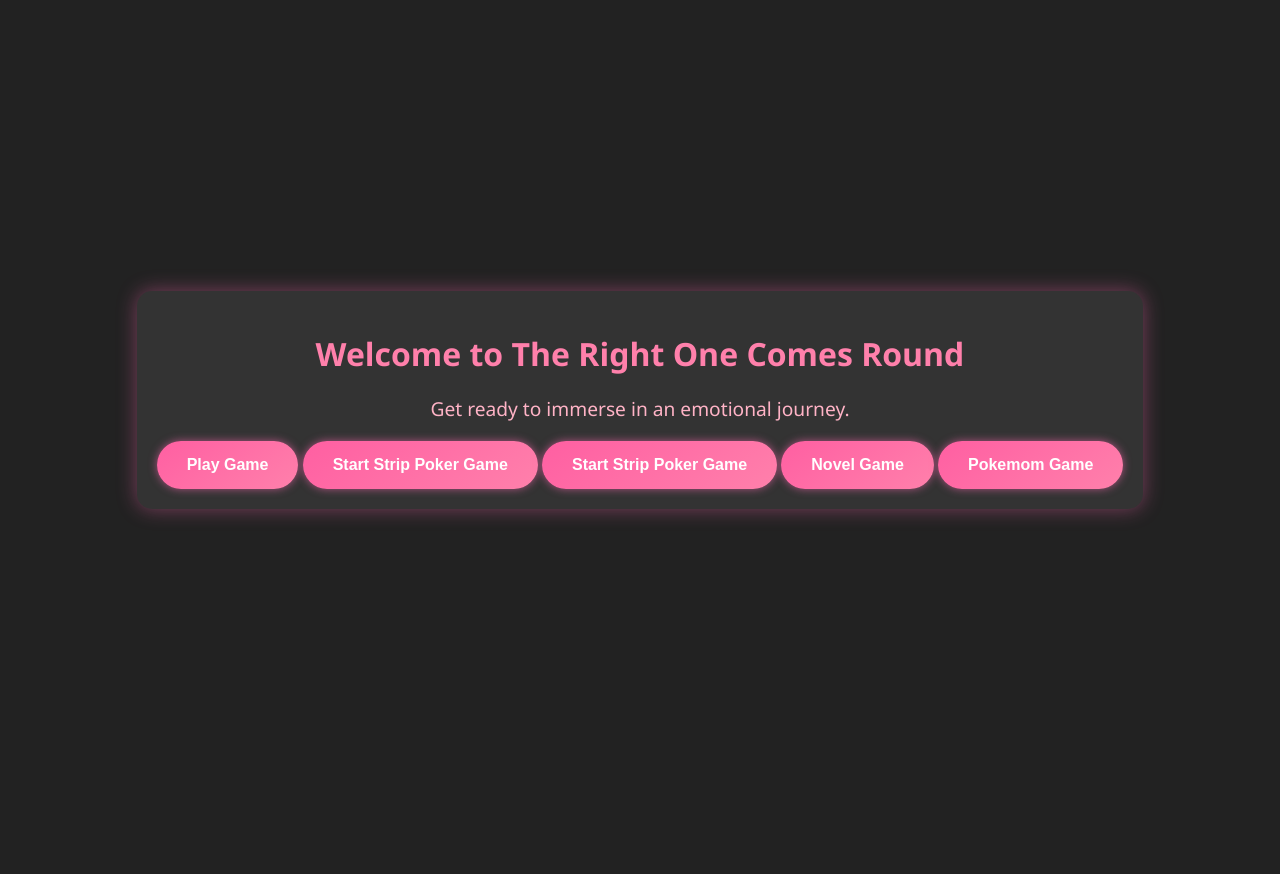
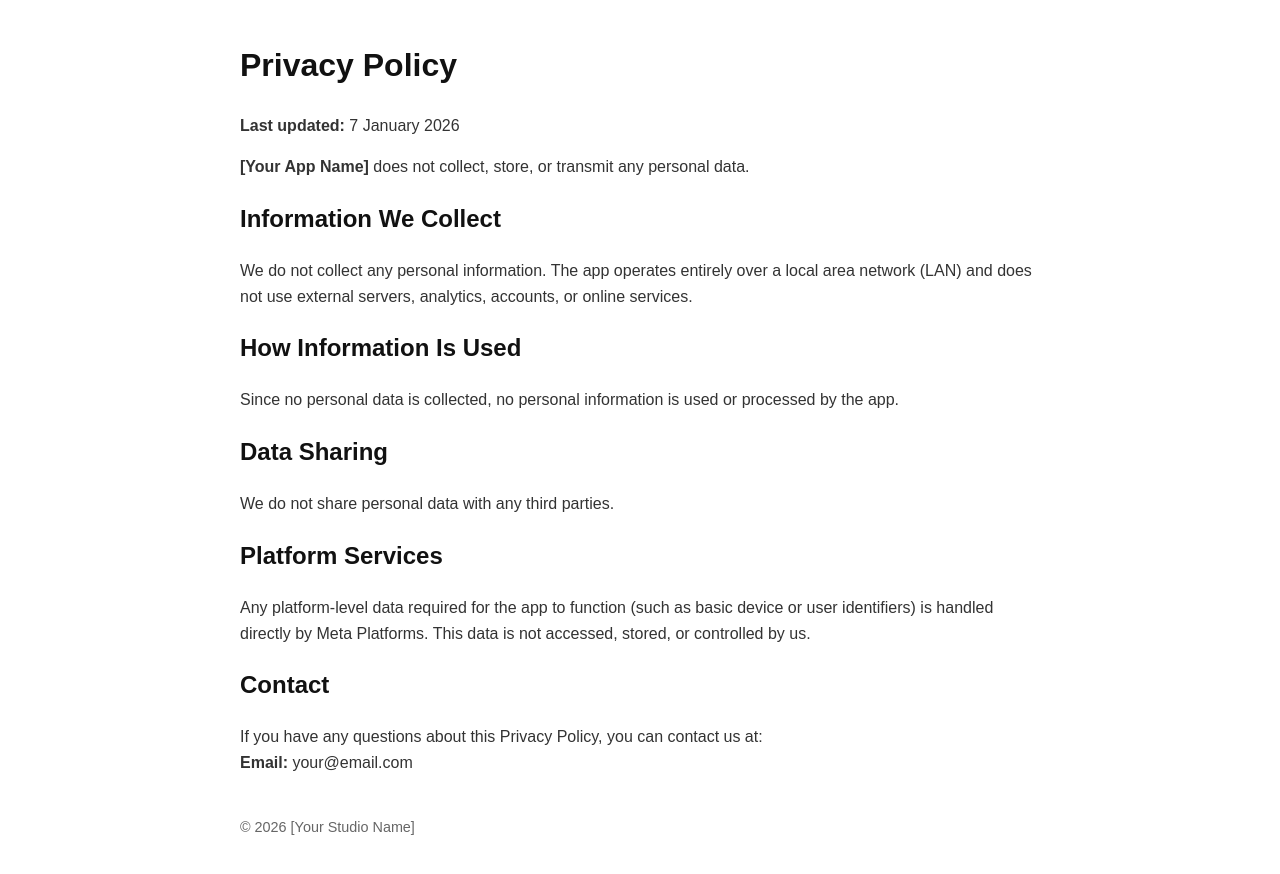
Before and after one commit to Ace475/Dog, a plain HTML site: page index.html in a window 1280 px wide. Before the commit the page ends 800 px from the top, so only its background shows below. Drawn offline with Linux system fonts and the light colour scheme.

Commit message:
Update index.html

```diff
--- a/index.html
+++ b/index.html
@@ -1,76 +1,66 @@
 <!DOCTYPE html>
 <html lang="en">
 <head>
-  <meta charset="UTF-8" />
-  <meta name="viewport" content="width=device-width, initial-scale=1.0" />
-  <title>Play The Right One Comes Round</title>
+    <meta charset="UTF-8">
+    <meta name="viewport" content="width=device-width, initial-scale=1.0">
+    <title>Privacy Policy</title>
     <style>
         body {
-      font-family: 'Segoe UI', sans-serif;
-      background-color: #222;
-      color: #eee;
-      display: flex;
-      justify-content: center;
-      align-items: center;
-      height: 100vh;
-      margin: 0;
+            font-family: Arial, sans-serif;
+            max-width: 800px;
+            margin: 40px auto;
+            padding: 0 20px;
+            line-height: 1.6;
+            color: #333;
         }
-
-    .container {
-      text-align: center;
-      padding: 20px;
-      background-color: #333;
-      border-radius: 15px;
-      box-shadow: 0 0 20px rgba(255, 105, 180, 0.4);
+        h1, h2 {
+            color: #111;
         }
-
-    h1 {
-      color: #ff80ab;
-      font-size: 2rem;
-      margin-bottom: 20px;
-    }
-
-    button {
-      background: linear-gradient(145deg, #ff5fa2, #ff80ab);
-      color: white;
-      border: none;
-      padding: 15px 30px;
-      border-radius: 25px;
-      cursor: pointer;
-      font-size: 1rem;
-      font-weight: bold;
-      box-shadow: 0 0 8px rgba(255, 105, 180, 0.6);
-      transition: all 0.3s ease;
-    }
-
-    button:hover {
-      transform: scale(1.1);
-      box-shadow: 0 0 12px rgba(255, 105, 180, 0.8);
-    }
-
-    p {
-      font-size: 1.2rem;
-      color: #ffb3c6;
+        footer {
+            margin-top: 40px;
+            font-size: 0.9em;
+            color: #666;
         }
     </style>
 </head>
 <body>
 
-  <div class="container">
-    <h1>Welcome to The Right One Comes Round</h1>
-    <p>Get ready to immerse in an emotional journey.</p>
-    <button onclick="startGame()">Play Game</button>
-   <button onclick="window.location.href='StripPokerGame.html'">Start Strip Poker Game</button>
-    <button onclick="window.location.href='sliding_puzzle_game.html'">Start Strip Poker Game</button>
-   <button onclick="window.location.href='visual_novel_game'">Novel Game</button>
-    <button onclick="window.location.href='pokemon_mobile_game.html'">Pokemom Game</button>
-  </div>
+<h1>Privacy Policy</h1>
+<p><strong>Last updated:</strong> 7 January 2026</p>
 
-  <script>
-    function startGame() {
-      window.location.href = 'game.html';  // Path to your game file
-    }
-  </script>
+<p>
+<strong>[Your App Name]</strong> does not collect, store, or transmit any personal data.
+</p>
+
+<h2>Information We Collect</h2>
+<p>
+We do not collect any personal information. The app operates entirely over a local area network (LAN) and does not use external servers, analytics, accounts, or online services.
+</p>
+
+<h2>How Information Is Used</h2>
+<p>
+Since no personal data is collected, no personal information is used or processed by the app.
+</p>
+
+<h2>Data Sharing</h2>
+<p>
+We do not share personal data with any third parties.
+</p>
+
+<h2>Platform Services</h2>
+<p>
+Any platform-level data required for the app to function (such as basic device or user identifiers) is handled directly by Meta Platforms. This data is not accessed, stored, or controlled by us.
+</p>
+
+<h2>Contact</h2>
+<p>
+If you have any questions about this Privacy Policy, you can contact us at:<br>
+<strong>Email:</strong> your@email.com
+</p>
+
+<footer>
+    © 2026 [Your Studio Name]
+</footer>
 
 </body>
 </html>
```
Lines whose indentation alone changed are shown as unchanged.
